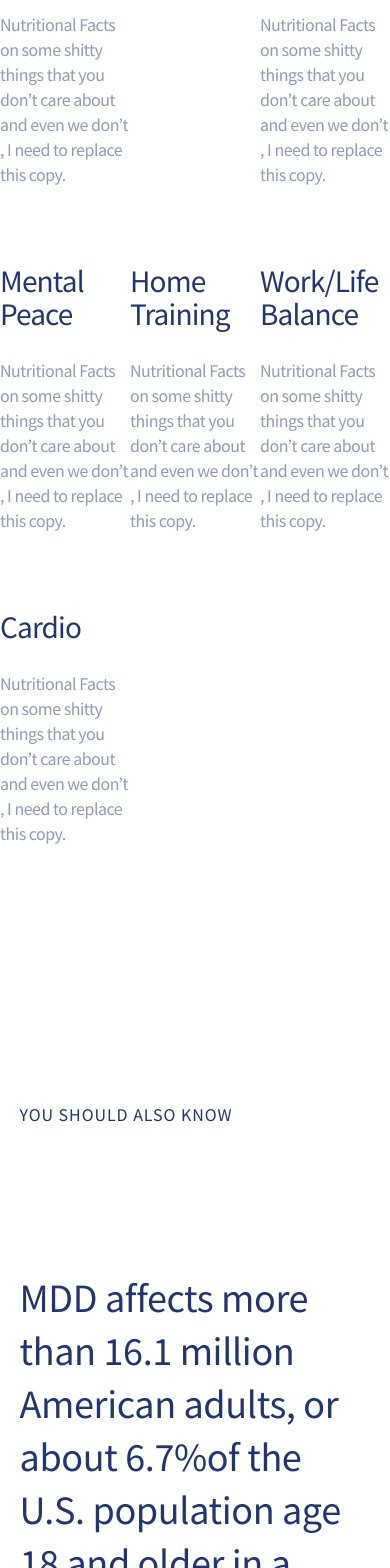
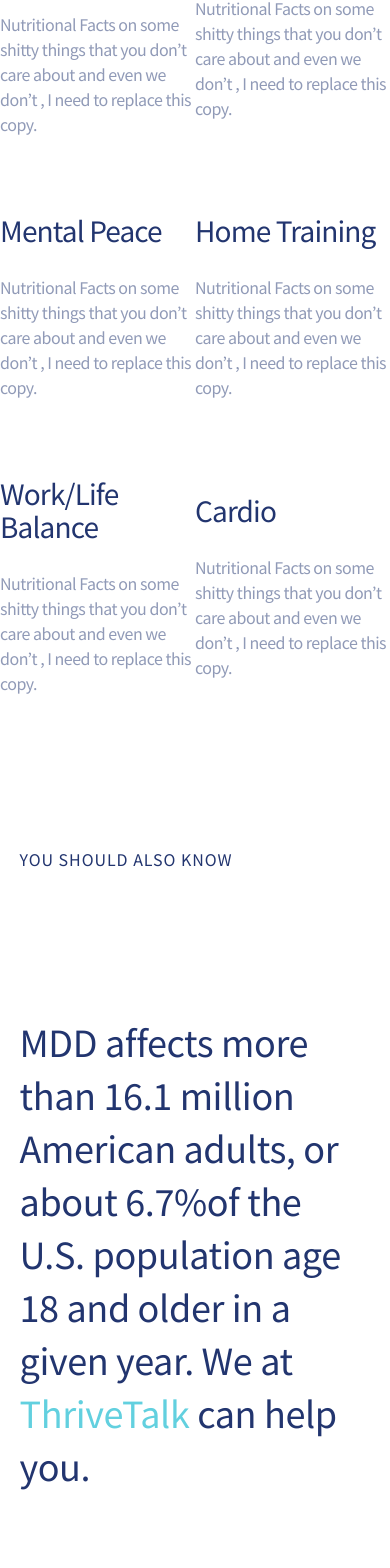
Before and after one commit to MezdrinM/ThriveTalk, a React (Create React App) app: page / in a window 390 px wide. Shown: the part 7375-8943 px from the top of the page. Built offline with nearby package versions, Linux system fonts and the light colour scheme; the HTML template or start-up script is replaced by a standard one.

Commit message:
⚡️ media for max-width=768px

```diff
--- a/src/styles/section-foulder.scss
+++ b/src/styles/section-foulder.scss
@@ -88,4 +88,21 @@
 .section-foulder-description__text{
     max-width: 90%;
 }
+.section-foulder-description__text .text-title{
+    margin-bottom: 100px;
 }
+.section-foulder-description__text .text-sudtitle__bottom{
+    margin-bottom: 42px;
+}
+}
+
+@media (max-width: 768px){
+    .section-foulder-box{
+        justify-content: space-around;
+        margin-bottom: 0;
+    }
+    .section-foulder-box-text {
+            flex-basis: calc(100%/2);
+    }
+
+}
```
